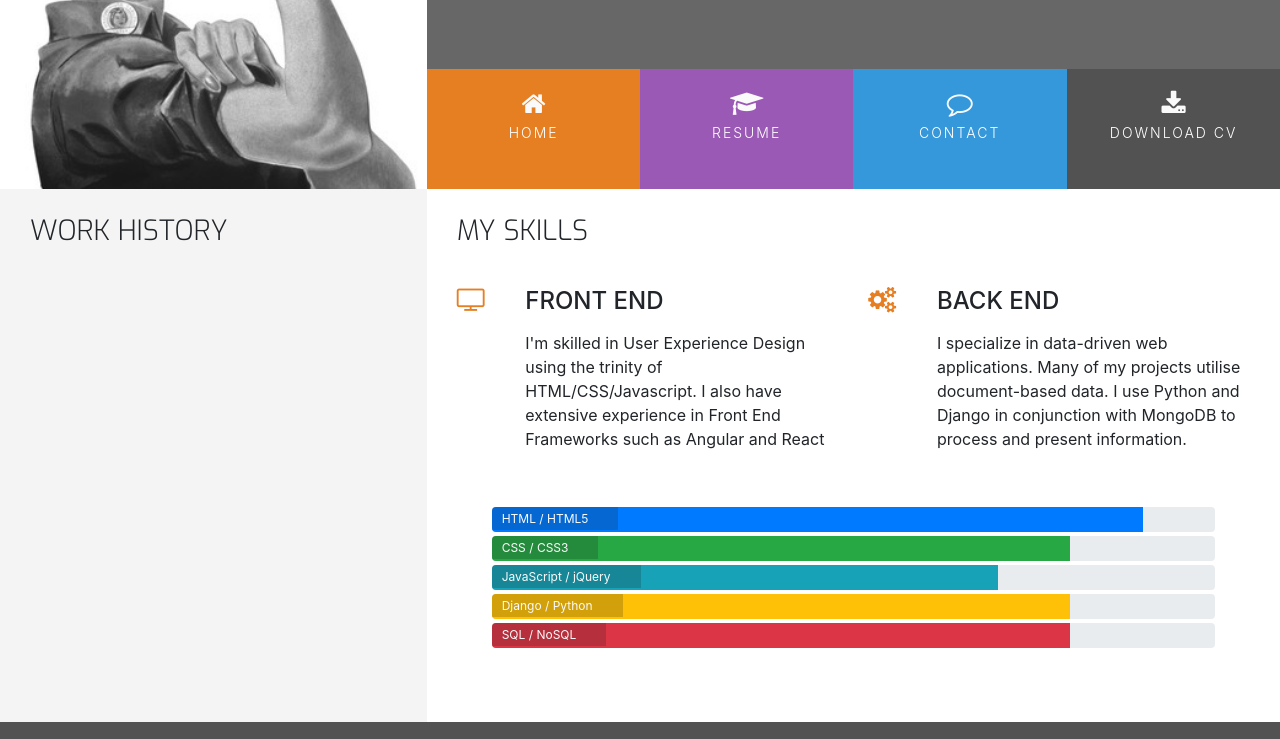
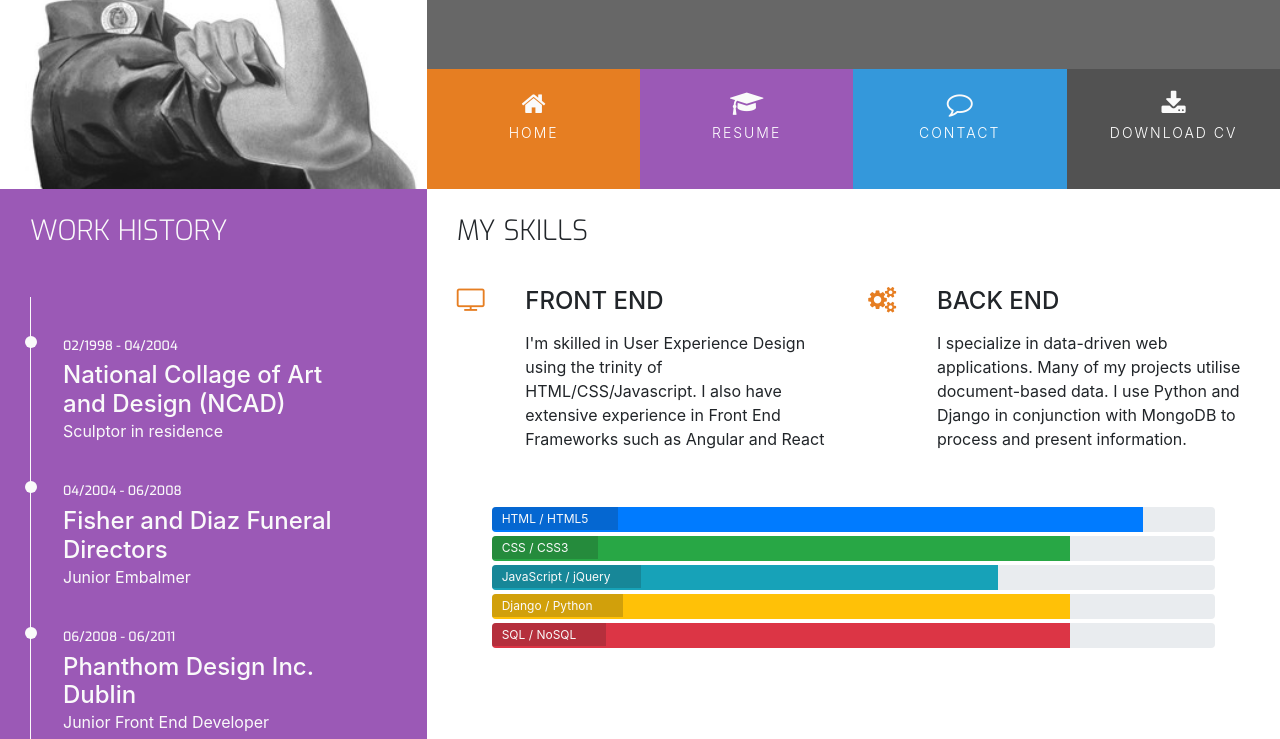
Before and after one commit to Ko11e/CI-mini-UCD, a plain HTML site: page resume.html in a window 1280 px wide. Shown: the part 180-919 px from the top of the page. Drawn offline with nearby package versions, Linux system fonts and the light colour scheme.

Commit message:
Add and style timeline in sec my history

```diff
--- a/assets/css/style.css
+++ b/assets/css/style.css
@@ -13,6 +13,10 @@
 
 .bg-color-personal-info {
     background-color: #f4f4f4;
+}
+
+.bg-color-work-history {
+    background-color: #9b59b6;
 }
 
 .ui-menu-color-home {
@@ -64,6 +68,7 @@ h4 {
     float: none;
 }
 
+.history-heading,
 .section-heading {
     font-family: "Exo", sans-serif;
     font-weight: 300;
@@ -282,3 +287,51 @@ footer {
 .progress-section {
     margin: 40px 20px;
 }
+
+/*--------------------------------------------Work History */
+
+.history-heading {
+    color: #fafafa;
+    margin-bottom: 50px;
+}
+
+.timeline-item {
+    padding: 4em 2em 0em 2em;
+    position: relative;
+    color: #fafafa;
+    border-left: 1px solid;
+}
+
+.timeline-item p {
+    padding: 0;
+    margin: 0;
+}
+
+.timeline-item:before {
+    content: attr(data-dates);
+    position: absolute;
+    left: 2.5em;
+    top: 3em;
+    display: block;
+    font-family: "Exo",sans-serif;
+    font-weight: 500;
+    font-size: 0.8em;
+    padding: 0;
+    margin: 0;
+}
+
+.timeline-item:after {
+    width: 12px;
+    height: 12px;
+    display: block;
+    top: 2.4em;
+    position: absolute;
+    left: -6px;
+    border-radius: 12px;
+    content: '';
+    background-color: #fafafa;
+}
+
+.history-item {
+    margin-bottom: 30px;
+}
--- a/resume.html
+++ b/resume.html
@@ -1,15 +1,20 @@
 <!DOCTYPE html>
 <html lang="en">
+
 <head>
     <meta charset="UTF-8">
     <meta name="viewport" content="width=device-width, initial-scale=1.0">
     <meta http-equiv="X-UA-Compatible" content="ie=edge">
-    <link rel="stylesheet" href="https://maxcdn.bootstrapcdn.com/bootstrap/4.2.1/css/bootstrap.min.css" type="text/css" />
-    <link rel="stylesheet" href="https://maxcdn.bootstrapcdn.com/font-awesome/4.7.0/css/font-awesome.min.css" type="text/css" />
-    <link rel="stylesheet" href="https://cdnjs.cloudflare.com/ajax/libs/hover.css/2.1.1/css/hover-min.css" type="text/css" />
+    <link rel="stylesheet" href="https://maxcdn.bootstrapcdn.com/bootstrap/4.2.1/css/bootstrap.min.css"
+        type="text/css" />
+    <link rel="stylesheet" href="https://maxcdn.bootstrapcdn.com/font-awesome/4.7.0/css/font-awesome.min.css"
+        type="text/css" />
+    <link rel="stylesheet" href="https://cdnjs.cloudflare.com/ajax/libs/hover.css/2.1.1/css/hover-min.css"
+        type="text/css" />
     <link rel="stylesheet" href="assets/css/style.css">
     <title>Rosie Resume</title>
 </head>
+
 <body>
     <header>
         <div class="row no-gutters">
@@ -25,16 +30,20 @@
                     <div class="col">
                         <ul id="nav" class="list-inline menucontainer">
                             <li class="col-6 col-sm-3 list-inline-item ui-menu-color-home menuitem">
-                                <a href="index.html" class="hvr-sweep-to-bottom"><i class="fa fa-home" aria-hidden="true"></i><span>Home</span></a>
+                                <a href="index.html" class="hvr-sweep-to-bottom"><i class="fa fa-home"
+                                        aria-hidden="true"></i><span>Home</span></a>
                             </li>
                             <li class="col-6 col-sm-3 list-inline-item ui-menu-color-resume menuitem">
-                                <a href="resume.html" class="hvr-sweep-to-bottom"><i class="fa fa-graduation-cap" aria-hidden="true"></i><span>Resume</span></a>
+                                <a href="resume.html" class="hvr-sweep-to-bottom"><i class="fa fa-graduation-cap"
+                                        aria-hidden="true"></i><span>Resume</span></a>
                             </li>
                             <li class="col-6 col-sm-3 list-inline-item ui-menu-color-contact menuitem">
-                                <a href="contact.html" class="hvr-sweep-to-bottom"><i class="fa fa-comment-o" aria-hidden="true"></i><span>Contact</span></a>
+                                <a href="contact.html" class="hvr-sweep-to-bottom"><i class="fa fa-comment-o"
+                                        aria-hidden="true"></i><span>Contact</span></a>
                             </li>
                             <li class="col-6 col-sm-3 list-inline-item ui-menu-color-download menuitem">
-                                <a href="#" class="hvr-sweep-to-bottom"><i class="fa fa-download" aria-hidden="true"></i><span>Download CV</span></a>
+                                <a href="#" class="hvr-sweep-to-bottom"><i class="fa fa-download"
+                                        aria-hidden="true"></i><span>Download CV</span></a>
                             </li>
                         </ul>
                     </div>
@@ -44,12 +53,30 @@
     </header>
     <section class="container-fluid">
         <div class="row">
-            <div class="col-md-4 bg-color-personal-info section-column">
+            <div class="col-md-4 bg-color-work-history section-column">
                 <div class="row">
                     <div class="col-12">
-                        <h3 class="section-heading uppercase">
+                        <h3 class="history-heading uppercase">
                             Work History
                         </h3>
+                    </div>
+                </div>
+                <div class="history-item">
+                    <div class="timeline-item" data-dates="02/1998 - 04/2004">
+                        <h4>National Collage of Art and Design (NCAD)</h4>
+                        <p>Sculptor in residence</p>
+                    </div>
+                    <div class="timeline-item" data-dates="04/2004 - 06/2008">
+                        <h4>Fisher and Diaz Funeral Directors</h4>
+                        <p>Junior Embalmer</p>
+                    </div>
+                    <div class="timeline-item" data-dates="06/2008 - 06/2011">
+                        <h4>Phanthom Design Inc. Dublin</h4>
+                        <p>Junior Front End Developer</p>
+                    </div>
+                    <div class="timeline-item" data-dates="06/2011 - Present">
+                        <h4>Hooli Inc. Silicon Vally</h4>
+                        <p>Full Stack Web Developer</p>
                     </div>
                 </div>
             </div>
@@ -94,32 +121,37 @@
                 <div class="row progress-section">
                     <div class="col">
                         <div class="progress">
-                            <div class="progress-bar" role="progressbar" aria-valuenow="90" aria-valuemin="0" aria-valuemax="100" style="width:90%;">
-                            <span class="sr-only">90% complete</span>
+                            <div class="progress-bar" role="progressbar" aria-valuenow="90" aria-valuemin="0"
+                                aria-valuemax="100" style="width:90%;">
+                                <span class="sr-only">90% complete</span>
                             </div>
                             <span class="progress-type">HTML / HTML5</span>
                         </div>
                         <div class="progress">
-                            <div class="progress-bar bg-success" role="progressbar" aria-valuenow="80" aria-valuemin="0" aria-valuemax="100" style="width:80%;">
-                            <span class="sr-only">80% complete</span>
+                            <div class="progress-bar bg-success" role="progressbar" aria-valuenow="80" aria-valuemin="0"
+                                aria-valuemax="100" style="width:80%;">
+                                <span class="sr-only">80% complete</span>
                             </div>
                             <span class="progress-type">CSS / CSS3</span>
                         </div>
                         <div class="progress">
-                            <div class="progress-bar bg-info" role="progressbar" aria-valuenow="70" aria-valuemin="0" aria-valuemax="100" style="width:70%;">
-                            <span class="sr-only">70% complete</span>
+                            <div class="progress-bar bg-info" role="progressbar" aria-valuenow="70" aria-valuemin="0"
+                                aria-valuemax="100" style="width:70%;">
+                                <span class="sr-only">70% complete</span>
                             </div>
                             <span class="progress-type">JavaScript / jQuery</span>
                         </div>
                         <div class="progress">
-                            <div class="progress-bar bg-warning" role="progressbar" aria-valuenow="80" aria-valuemin="0" aria-valuemax="100" style="width:80%;">
-                            <span class="sr-only">80% complete</span>
+                            <div class="progress-bar bg-warning" role="progressbar" aria-valuenow="80" aria-valuemin="0"
+                                aria-valuemax="100" style="width:80%;">
+                                <span class="sr-only">80% complete</span>
                             </div>
                             <span class="progress-type">Django / Python</span>
                         </div>
                         <div class="progress">
-                            <div class="progress-bar bg-danger" role="progressbar" aria-valuenow="80" aria-valuemin="0" aria-valuemax="100" style="width:80%;">
-                            <span class="sr-only">80% complete</span>
+                            <div class="progress-bar bg-danger" role="progressbar" aria-valuenow="80" aria-valuemin="0"
+                                aria-valuemax="100" style="width:80%;">
+                                <span class="sr-only">80% complete</span>
                             </div>
                             <span class="progress-type">SQL / NoSQL</span>
                         </div>
@@ -191,4 +223,5 @@
         </div>
     </footer>
 </body>
+
 </html>
```
